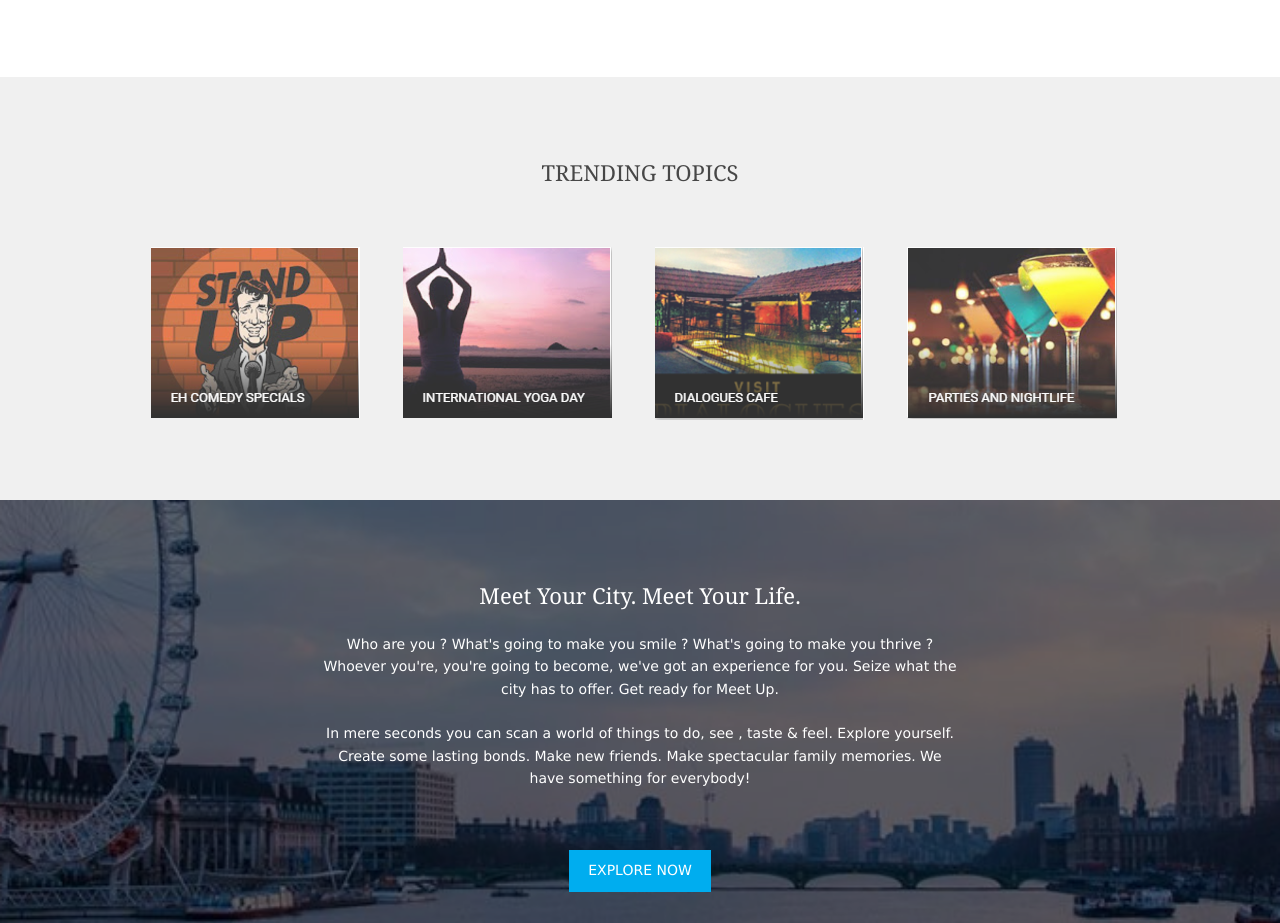
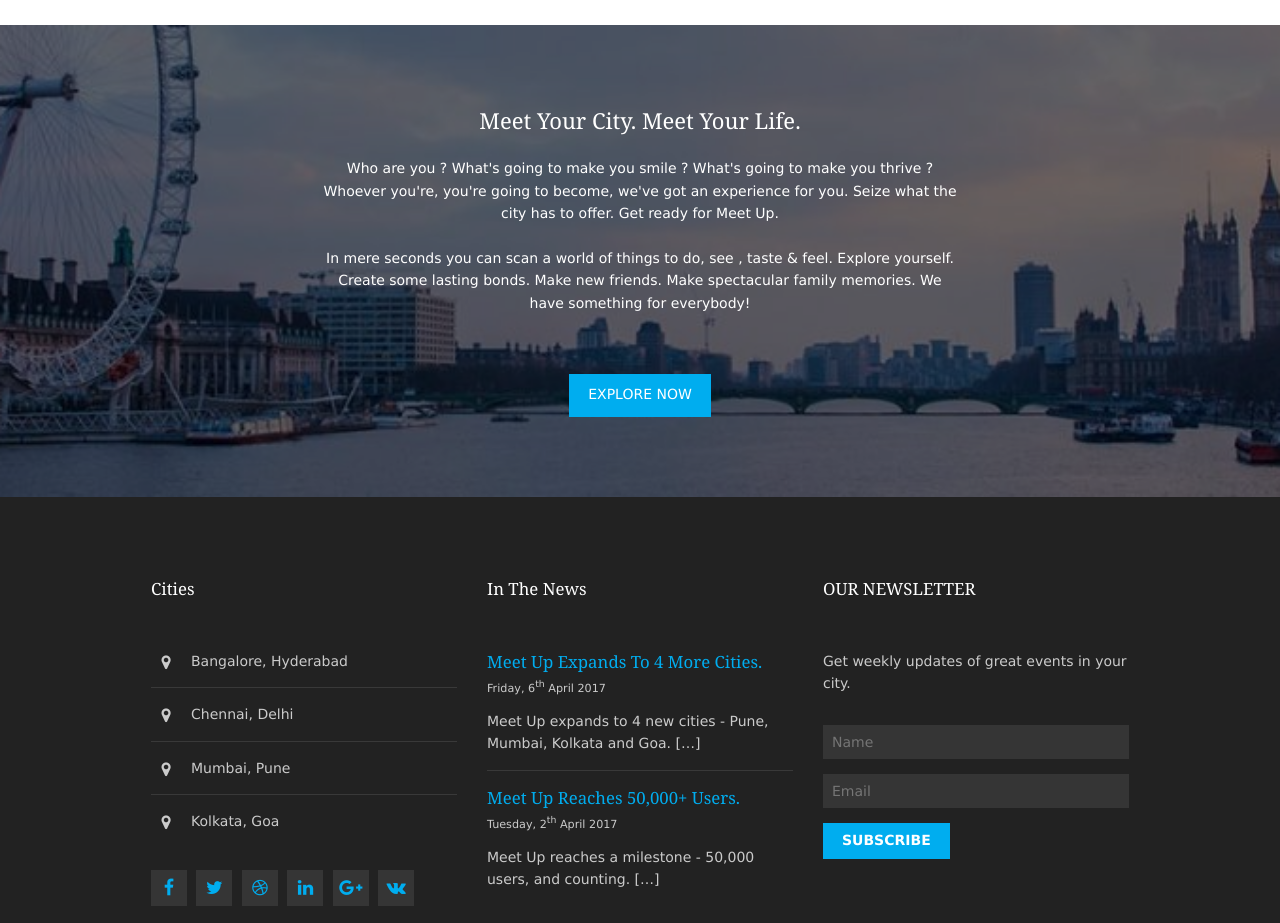
Before and after one commit to ShubhamCpp/Hackathon-Web-Site-Final, a plain HTML site: page index.html in a window 1280 px wide. Shown: the part 1224-2147 px from the top of the page. Drawn offline with Linux system fonts and the light colour scheme.

Commit message:
Rev. 0.2

```diff
--- a/index.html
+++ b/index.html
@@ -59,21 +59,18 @@
           <article>
             <h3 class="heading">Meet Up</h3>
             <h3 class="heading2">Meet Your City. Meet Your Life.</h3>
-            <footer><a class="btn" href="#">Explore Now</a></footer>
           </article>
         </li>
         <li>
           <article>
             <h3 class="heading">Today's Most Popular</h3>
             <h3 class="heading2">Find out what People are upto Today</h3>
-            <footer><a class="btn" href="#">Popular Events</a></footer>
           </article>
         </li>
         <li>
           <article>
             <h3 class="heading">Find People</h3>
-            <h3 class="heading2">Lonely? We have you Covered</h3>
-            <footer><a class="btn" href="#">Find Friends</a></footer>
+            <h3 class="heading2">We can help you find Friends with Similar Interests.</h3>
           </article>
         </li>
       </ul>
@@ -132,26 +129,6 @@
     <!-- ################################################################################################ -->
     <div class="clear"></div>
   </section>
-</div>
-<!-- ################################################################################################ -->
-<!-- ################################################################################################ -->
-<!-- ################################################################################################ -->
-<div class="wrapper row3" style="background-color:rgb(240,240,240);">
-  <article class="hoc container clear">
-    <!-- ################################################################################################ -->
-    <div class="sectiontitle">
-      <h3 class="heading">TRENDING TOPICS</h3>
-    </div>
-    <figure>
-      <ul class="nospace group logos">
-        <li class="one_quarter first"><a href="#"><img src="images/demo/Comedy Specials.png" alt=""></a></li>
-        <li class="one_quarter"><a href="#"><img src="images/demo/International Yoga Day.png" alt=""></a></li>
-        <li class="one_quarter"><a href="#"><img src="images/demo/Cafe.png" alt=""></a></li>
-        <li class="one_quarter"><a href="#"><img src="images/demo/Nightlife.png" alt=""></a></li>
-      </ul>
-    </figure>
-    <!-- ################################################################################################ -->
-  </article>
 </div>
 <!-- ################################################################################################ -->
 <!-- ################################################################################################ -->
```
Also changed, not shown: pages/Technology.html (+1 -1 lines), images/demo/Tech Slider/Machine Learning.jpg (added), images/demo/Technology Themes/Algorithm.jpg (added).
